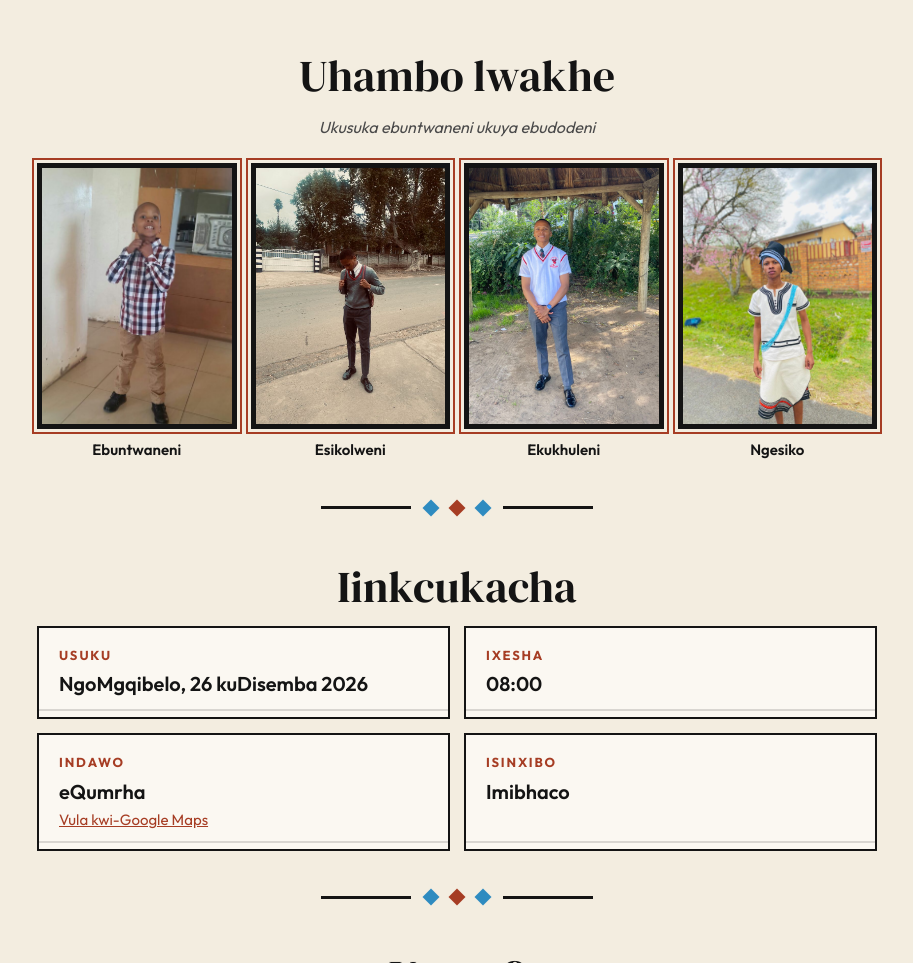
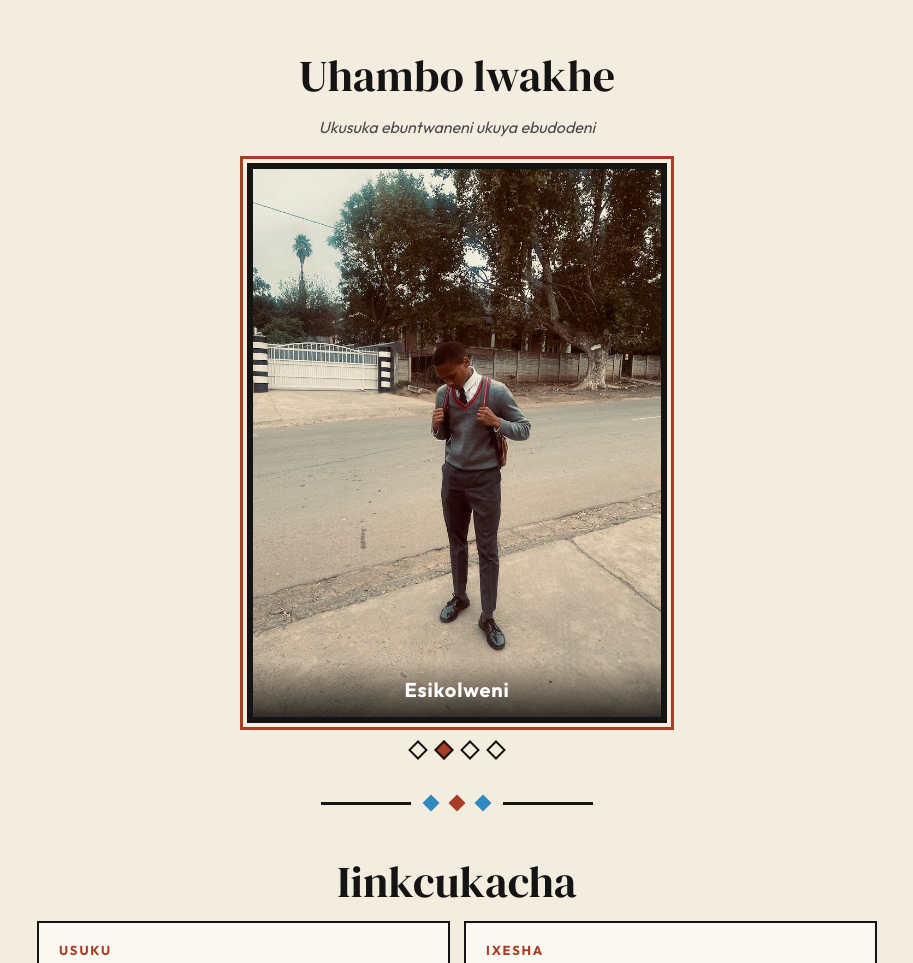
Before and after one commit to wamachumangqandu/umgidi-phiko-lukho, a plain HTML site: page index.html in a window 1280 px wide. Shown: the part 808-1771 px from the top of the page, without its empty margins (183-1096 px from the left). Drawn offline with Linux system fonts and the light colour scheme.

Commit message:
Photos rotate as a slideshow
Co-Authored-By: Claude Opus 5.5 <noreply@anthropic.com>
Claude-Session: https://claude.ai/code/session_016H4qYtpp55kWCSmF81PETd

```diff
--- a/index.html
+++ b/index.html
@@ -35,10 +35,16 @@
   section{padding:40px 0;text-align:center}
   h2{font-family:'DM Serif Display',serif;font-weight:400;font-size:clamp(32px,7vw,44px);margin:0 0 6px}
   .sub{margin:0 0 24px;color:var(--muted);font-style:italic}
-  .photos{display:grid;grid-template-columns:repeat(4,1fr);gap:14px}
-  .photos figure{margin:0}
-  .photos img{width:100%;aspect-ratio:3/4;object-fit:cover;object-position:center 20%;display:block;border:5px solid var(--ink);outline:2px solid var(--ochre);outline-offset:3px}
-  .photos figcaption{margin-top:10px;font-weight:600;font-size:15px}
+  .slides{position:relative;width:min(420px,88vw);margin:0 auto}
+  .slides .frame{position:relative;aspect-ratio:3/4;border:6px solid var(--ink);outline:3px solid var(--ochre);outline-offset:4px;overflow:hidden;background:var(--ink)}
+  .slides figure{position:absolute;inset:0;margin:0;opacity:0;transition:opacity .9s ease}
+  .slides figure.on{opacity:1}
+  .slides img{width:100%;height:100%;object-fit:cover;object-position:center 20%;display:block}
+  .slides figcaption{position:absolute;left:0;right:0;bottom:0;padding:14px 10px 12px;background:linear-gradient(transparent,rgba(0,0,0,.75));color:#fff;font-weight:700;font-size:20px;letter-spacing:.04em}
+  .dots{display:flex;justify-content:center;gap:12px;margin-top:20px}
+  .dots button{width:14px;height:14px;min-height:0;padding:0;border:2px solid var(--ink);border-bottom:2px solid var(--ink);background:transparent;transform:rotate(45deg);cursor:pointer}
+  .dots button[aria-current="true"]{background:var(--ochre)}
+  .dots button:hover{background:var(--bead)}
   .divider{display:flex;align-items:center;justify-content:center;gap:14px}
   .divider span{width:90px;height:3px;background:var(--ink)}
   .divider i{width:12px;height:12px;transform:rotate(45deg);background:var(--bead)}
@@ -70,7 +76,6 @@
   footer{text-align:center;padding:28px 0 40px;color:var(--muted)}
   footer p{margin:0}
   @media (max-width:640px){
-    .photos{grid-template-columns:repeat(2,1fr)}
     .details{grid-template-columns:1fr}
     form{grid-template-columns:1fr}
     .count{gap:6px}
@@ -122,11 +127,14 @@
   <section>
     <h2>Uhambo lwakhe</h2>
     <p class="sub">Ukusuka ebuntwaneni ukuya ebudodeni</p>
-    <div class="photos">
-      <figure><img src="images/child.jpg" alt="As a young boy"><figcaption>Ebuntwaneni</figcaption></figure>
-      <figure><img src="images/school1.jpg" alt="In his school uniform"><figcaption>Esikolweni</figcaption></figure>
-      <figure><img src="images/school2.jpg" alt="Smiling in his school uniform"><figcaption>Ekukhuleni</figcaption></figure>
-      <figure><img src="images/umbhaco.jpg" alt="Enxibe umbhaco"><figcaption>Ngesiko</figcaption></figure>
+    <div class="slides" id="slides">
+      <div class="frame">
+        <figure class="on"><img src="images/child.jpg" alt="Esengumntwana"><figcaption>Ebuntwaneni</figcaption></figure>
+        <figure><img src="images/school1.jpg" alt="Enxibe iyunifomu yesikolo"><figcaption>Esikolweni</figcaption></figure>
+        <figure><img src="images/school2.jpg" alt="Encumile enxibe iyunifomu"><figcaption>Ekukhuleni</figcaption></figure>
+        <figure><img src="images/umbhaco.jpg" alt="Enxibe umbhaco"><figcaption>Ngesiko</figcaption></figure>
+      </div>
+      <div class="dots" id="dots"></div>
     </div>
   </section>
 
@@ -227,6 +235,28 @@ function tick(){
 }
 tick(); setInterval(tick,1000);
 
+/* ===== Photo slideshow ===== */
+(() => {
+  const figs = [...document.querySelectorAll("#slides figure")];
+  const dots = $("dots");
+  let i = 0, timer = null;
+  const still = window.matchMedia && window.matchMedia("(prefers-reduced-motion: reduce)").matches;
+  figs.forEach((f, n) => {
+    const b = document.createElement("button");
+    b.type = "button";
+    b.setAttribute("aria-label", "Umfanekiso " + (n + 1));
+    b.addEventListener("click", () => { show(n); start(); });
+    dots.appendChild(b);
+  });
+  function show(n){
+    i = (n + figs.length) % figs.length;
+    figs.forEach((f, k) => f.classList.toggle("on", k === i));
+    [...dots.children].forEach((b, k) => b.setAttribute("aria-current", k === i ? "true" : "false"));
+  }
+  function start(){ if (still) return; clearInterval(timer); timer = setInterval(() => show(i + 1), 3500); }
+  show(0); start();
+})();
+
 /* ===== Song ===== */
 const song = $("song"), playBtn = $("play");
 function setPlaying(on){
```
